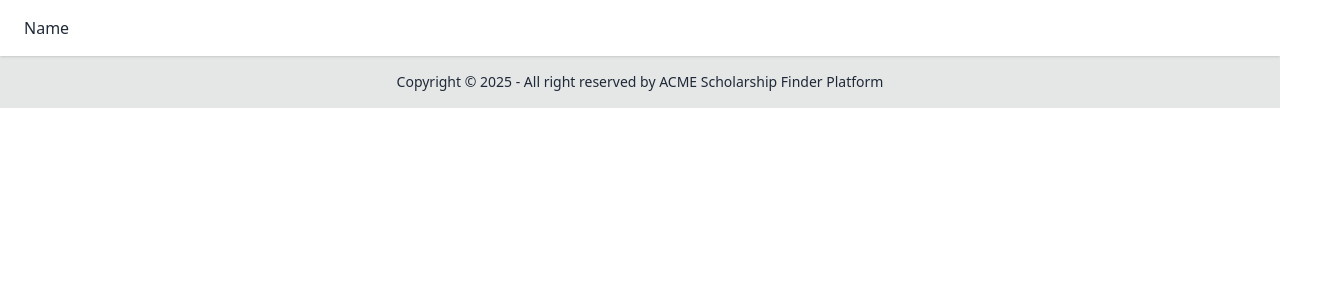
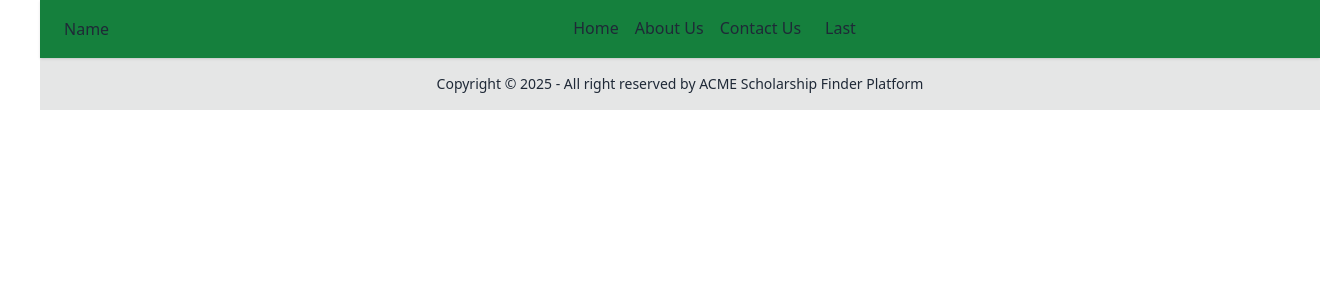
Before and after one commit to BorshaDevi/Scholarship-Finder-Platform, a React (Vite) app: page / in a window 1280 px wide. Shown: the top 300 px of the page, 1320 px wide, since content can reach past the window. Built offline with nearby package versions, Linux system fonts and the light colour scheme.

Commit message:
added color

```diff
--- a/src/Component/Navbar.jsx
+++ b/src/Component/Navbar.jsx
@@ -14,12 +14,10 @@ const Navbar=()=>{
     )
     return(
         <>
-     <nav  className="relative bg-white shadow dark:bg-gray-800">
+     <nav  className="relative bg-green-700 shadow ">
     <div className="container px-6 py-4 mx-auto md:flex md:justify-between md:items-center">
         <div className="flex items-center justify-between">
            <p>Name</p>
-
-
             <div className="flex lg:hidden">
                 <button onClick={() => isOpen(!open)}  className="text-white hover:text-white">
                     {
@@ -29,14 +27,27 @@ const Navbar=()=>{
                 </button>
             </div>
         </div>
+        <div className="flex justify-end">
+           <div className="hidden md:flex ">
+           {navLink}
+           </div>
+           <div className="md:flex md:justify-end  hidden">
+                <p>Last</p>
+            </div>
+
+        </div>
+        <div>
         {
             open ?  <div  className="absolute inset-x-0 z-20 w-full px-6 py-4 transition-all duration-300 ease-out hover:ease-in bg-white  md:mt-0 md:p-0 md:top-0 md:relative md:bg-transparent md:w-auto md:opacity-100 md:translate-x-0 md:flex md:items-center">
+              <div >
               {navLink}
+              </div>
             <div className="flex justify-center md:block">
                 <p>Last</p>
             </div>
         </div> : ''
         }
+        </div>
     </div>
 </nav>
         </>
--- a/src/Root/Root.jsx
+++ b/src/Root/Root.jsx
@@ -4,7 +4,7 @@ import Footer from "../Component/Footer";
 
 const Root=()=>{
     return(
-        <div className="container">
+        <div className="container md:ml-10">
         <Navbar></Navbar>
         <Outlet></Outlet>
         <Footer></Footer>
```
